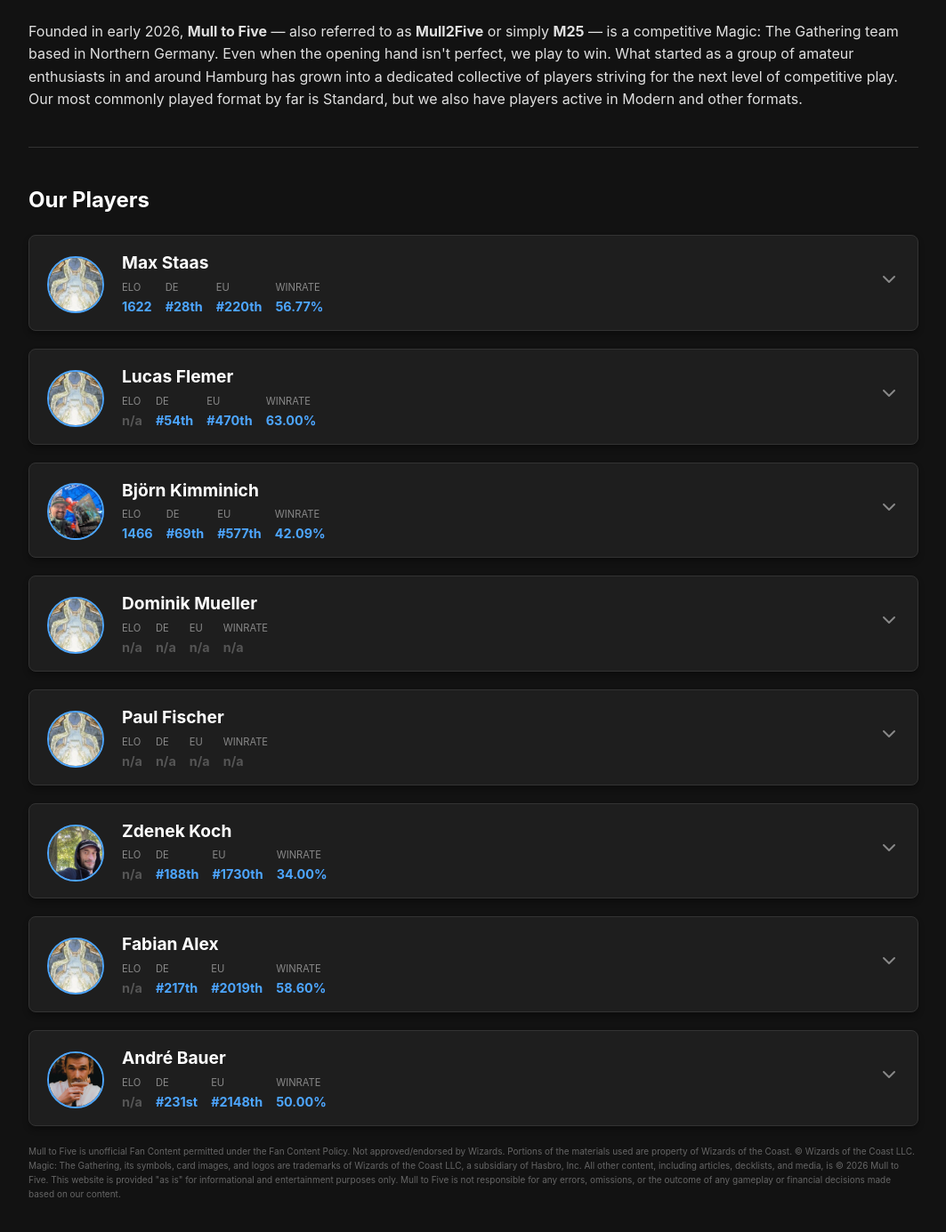
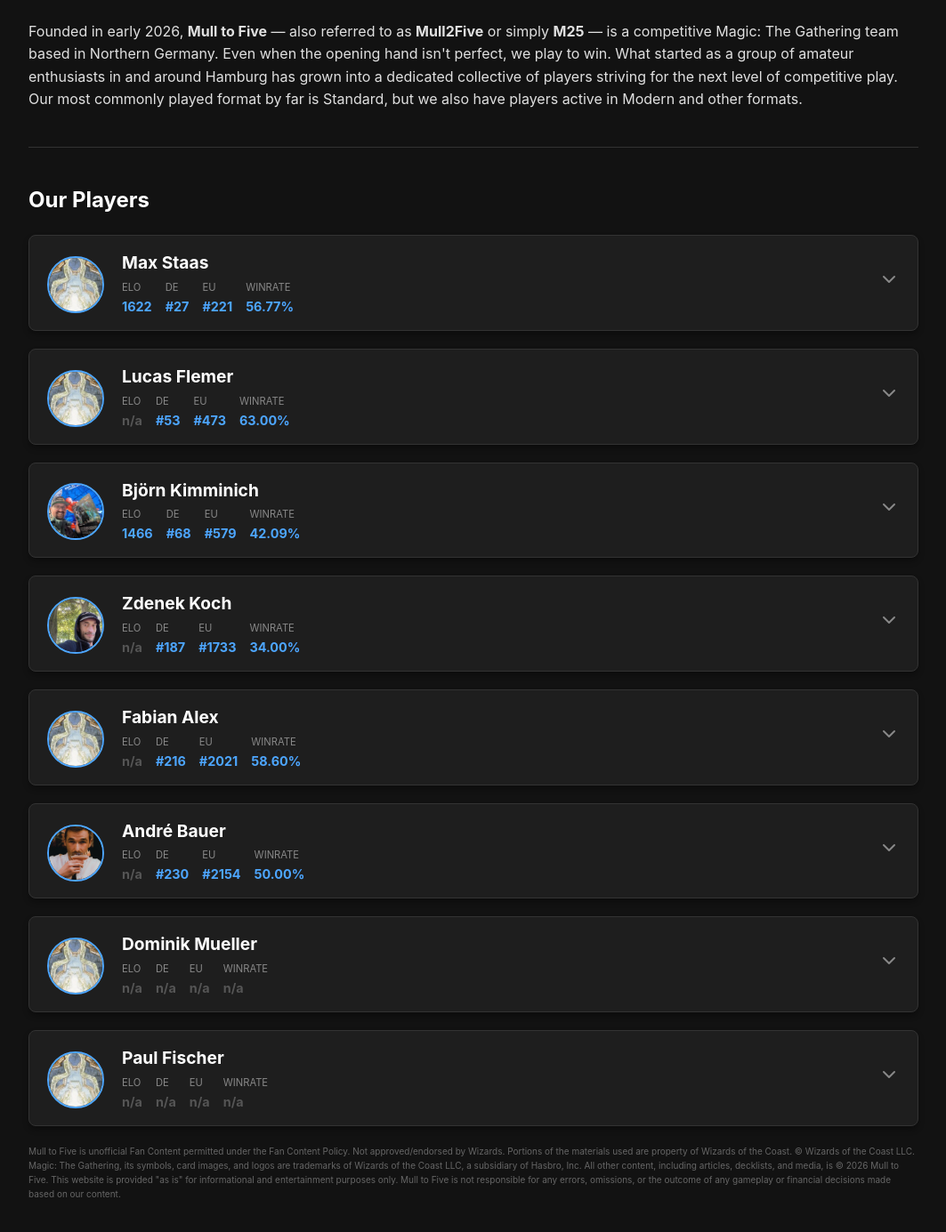
Before and after one commit to mull2five/mull2five.github.io, a Jekyll site: the page built from index.md, in a window 1280 px wide and 1400 px high, scrolled down 415 px. Shown: the top 1385 px of the window at 89% size, without its empty margins (108-1171 px from the left). Built offline with Jekyll 4.4.1, drawn with Linux system fonts in a browser that asks for light colours.

Commit message:
🤖 Update player info JSON files

```diff
--- a/_data/player_info/andre_bauer.json
+++ b/_data/player_info/andre_bauer.json
@@ -10,8 +10,8 @@
       "url": "https://unityleague.gg/player/35406/",
       "data": {
         "Local organizer": "Mulligan TCG Shop",
-        "Rank Germany": "231st",
-        "Rank Europe": "2148th",
+        "Rank Germany": "230",
+        "Rank Europe": "2154",
         "Rank Points": "66",
         "Record": "13-12-3",
         "Win Rate": "50.0%"
--- a/_data/player_info/bjoern_kimminich.json
+++ b/_data/player_info/bjoern_kimminich.json
@@ -14,8 +14,8 @@
       "url": "https://unityleague.gg/player/16215/",
       "data": {
         "Local organizer": "Mulligan TCG Shop",
-        "Rank Germany": "69th",
-        "Rank Europe": "577th",
+        "Rank Germany": "68",
+        "Rank Europe": "579",
         "Rank Points": "283",
         "Record": "40-40-5",
         "Win Rate": "49.0%"
--- a/_data/player_info/fabian_alex.json
+++ b/_data/player_info/fabian_alex.json
@@ -10,8 +10,8 @@
       "url": "https://unityleague.gg/player/31006/",
       "data": {
         "Local organizer": "Mulligan TCG Shop",
-        "Rank Germany": "217th",
-        "Rank Europe": "2019th",
+        "Rank Germany": "216",
+        "Rank Europe": "2021",
         "Rank Points": "75",
         "Record": "17-12-0",
         "Win Rate": "58.6%"
--- a/_data/player_info/lucas_flemer.json
+++ b/_data/player_info/lucas_flemer.json
@@ -10,8 +10,8 @@
       "url": "https://unityleague.gg/player/30762/",
       "data": {
         "Local organizer": "Mulligan TCG Shop",
-        "Rank Germany": "54th",
-        "Rank Europe": "470th",
+        "Rank Germany": "53",
+        "Rank Europe": "473",
         "Rank Points": "321",
         "Record": "39-22-2",
         "Win Rate": "63.0%"
--- a/_data/player_info/max_staas.json
+++ b/_data/player_info/max_staas.json
@@ -9,8 +9,8 @@
     "Unity League": {
       "url": "https://unityleague.gg/player/10328/",
       "data": {
-        "Rank Germany": "28th",
-        "Rank Europe": "220th",
+        "Rank Germany": "27",
+        "Rank Europe": "221",
         "Rank Points": "432",
         "Record": "23-16-0",
         "Win Rate": "59.0%"
--- a/_data/player_info/zdenek_koch.json
+++ b/_data/player_info/zdenek_koch.json
@@ -10,8 +10,8 @@
       "url": "https://unityleague.gg/player/30767/",
       "data": {
         "Local organizer": "Mulligan TCG Shop",
-        "Rank Germany": "188th",
-        "Rank Europe": "1730th",
+        "Rank Germany": "187",
+        "Rank Europe": "1733",
         "Rank Points": "99",
         "Record": "15-29-9",
         "Win Rate": "34.0%"
```
